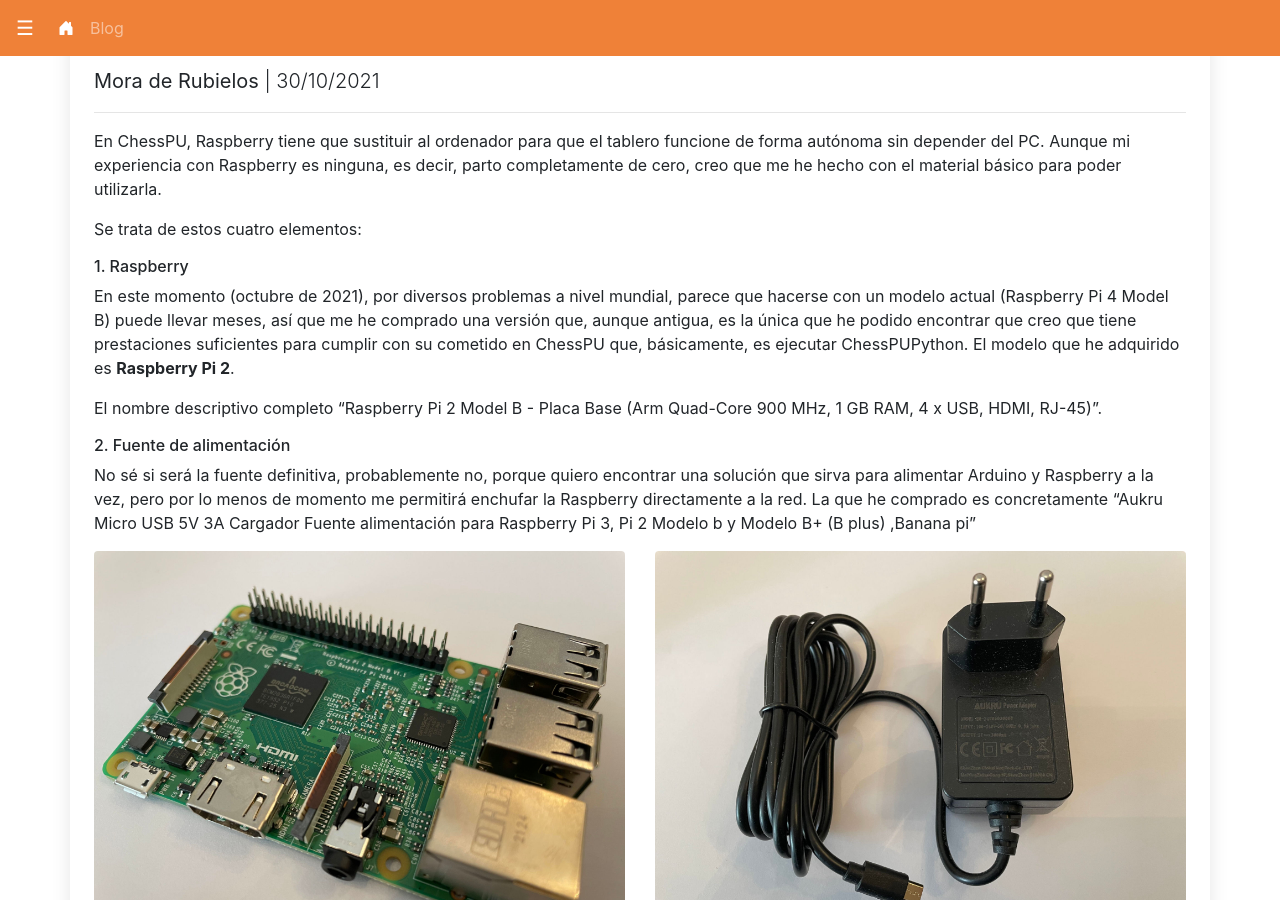
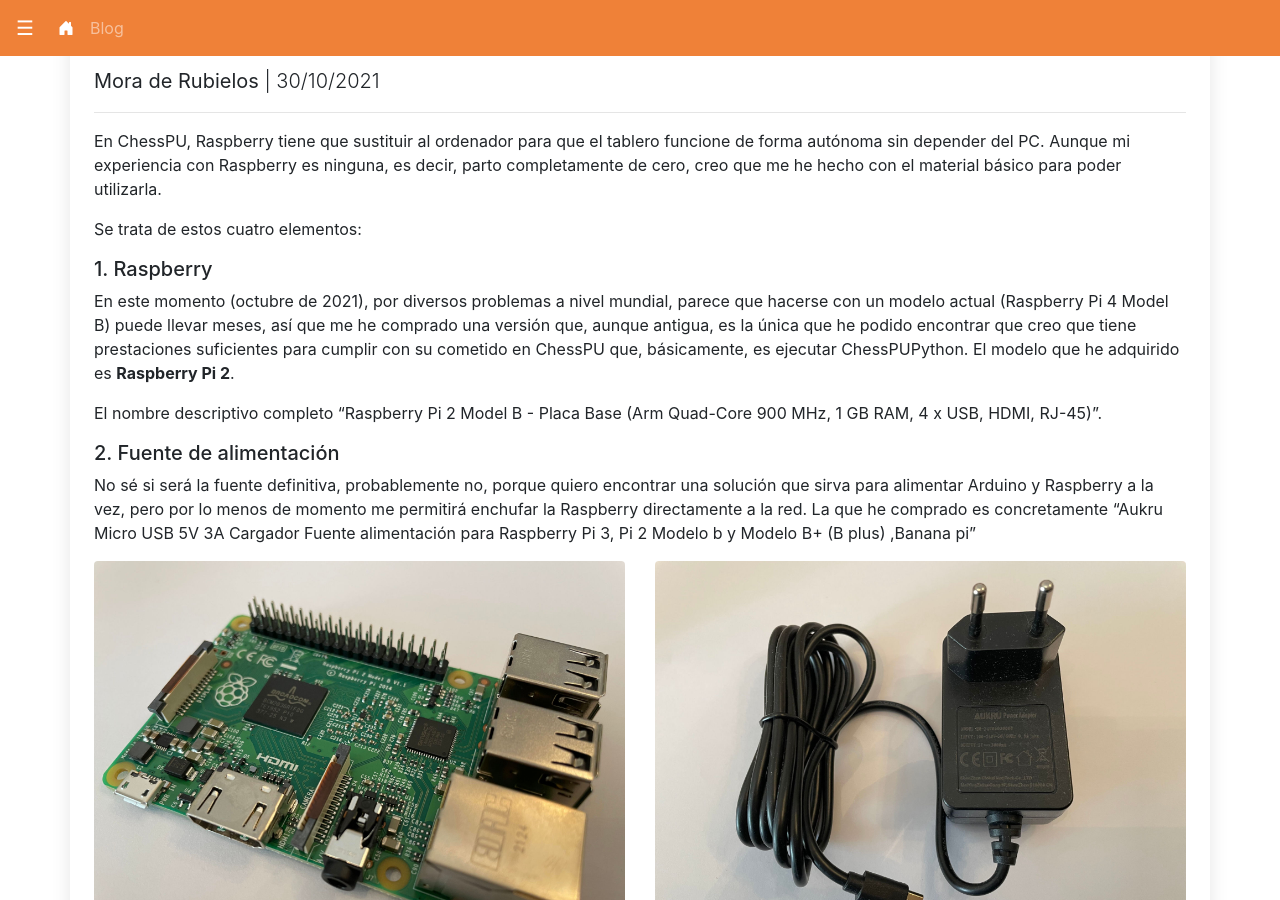
Before and after one commit to ChessPU/WebChessPU, a Jekyll site: the page built from _posts/2021-10-30-raspberry-primeros-pasos.md, in a window 1280 px wide and 900 px high, scrolled down 676 px. Built offline with Jekyll 4.4.1, drawn with Linux system fonts in a browser that asks for light colours; nearby versions of some CDN libraries.

Commit message:
Minicorrección en la última entrada de blog

```diff
--- a/_posts/2021-10-30-raspberry-primeros-pasos.md
+++ b/_posts/2021-10-30-raspberry-primeros-pasos.md
@@ -9,12 +9,12 @@
 
 Se trata de estos cuatro elementos:
 
-###### 1. Raspberry
+##### 1. Raspberry
 En este momento (octubre de 2021), por diversos problemas a nivel mundial, parece que hacerse con un modelo actual (Raspberry Pi 4 Model B) puede llevar meses, así que me he comprado una versión que, aunque antigua, es la única que he podido encontrar que creo que tiene prestaciones suficientes para cumplir con su cometido en ChessPU que, básicamente, es ejecutar ChessPUPython. El modelo que he adquirido es **Raspberry Pi 2**.
 
 El nombre descriptivo completo "Raspberry Pi 2 Model B - Placa Base (Arm Quad-Core 900 MHz, 1 GB RAM, 4 x USB, HDMI, RJ-45)".
 
-###### 2. Fuente de alimentación
+##### 2. Fuente de alimentación
 No sé si será la fuente definitiva, probablemente no, porque quiero encontrar una solución que sirva para alimentar Arduino y Raspberry a la vez, pero por lo menos de momento me permitirá enchufar la Raspberry directamente a la red. La que he comprado es concretamente "Aukru Micro USB 5V 3A Cargador Fuente alimentación para Raspberry Pi 3, Pi 2 Modelo b y Modelo B+ (B plus) ,Banana pi"
 
 {% assign img1_url = "/assets/img/raspberry/raspberry-board1.jpg" %}
@@ -26,10 +26,10 @@
 
 {% include blog/two-images.html %}
 
-###### 3. Tarjeta SD
+##### 3. Tarjeta SD
 Necesaria para instalar el Sistema Operativo en la Raspberry y que esta tenga capacidad de almacenamiento. El modelo concreto con el que me he hecho es "Kingston SDCG2/64GB Tarjeta MicroSD, Negro".
 
-###### 4. Lector USB de tarjetas SD
+##### 4. Lector USB de tarjetas SD
 Muy útil para poder gestionar el contenido de nuestra tarjeta SD desde el PC. El nombre descriptivo completo del que he adquirido es "USB 3.0 Lector de Tarjeta SD, uni USB C Lector de Tarjeta Memoria, Lector de Tarjeta Micro SD con Anti-Pérdida Acollador, Cáscara Aluminio, Compatible con MacBook Pro, iPad Pro, etc".
 
 {% assign img1_url = "/assets/img/raspberry/sd1.jpg" %}
```
